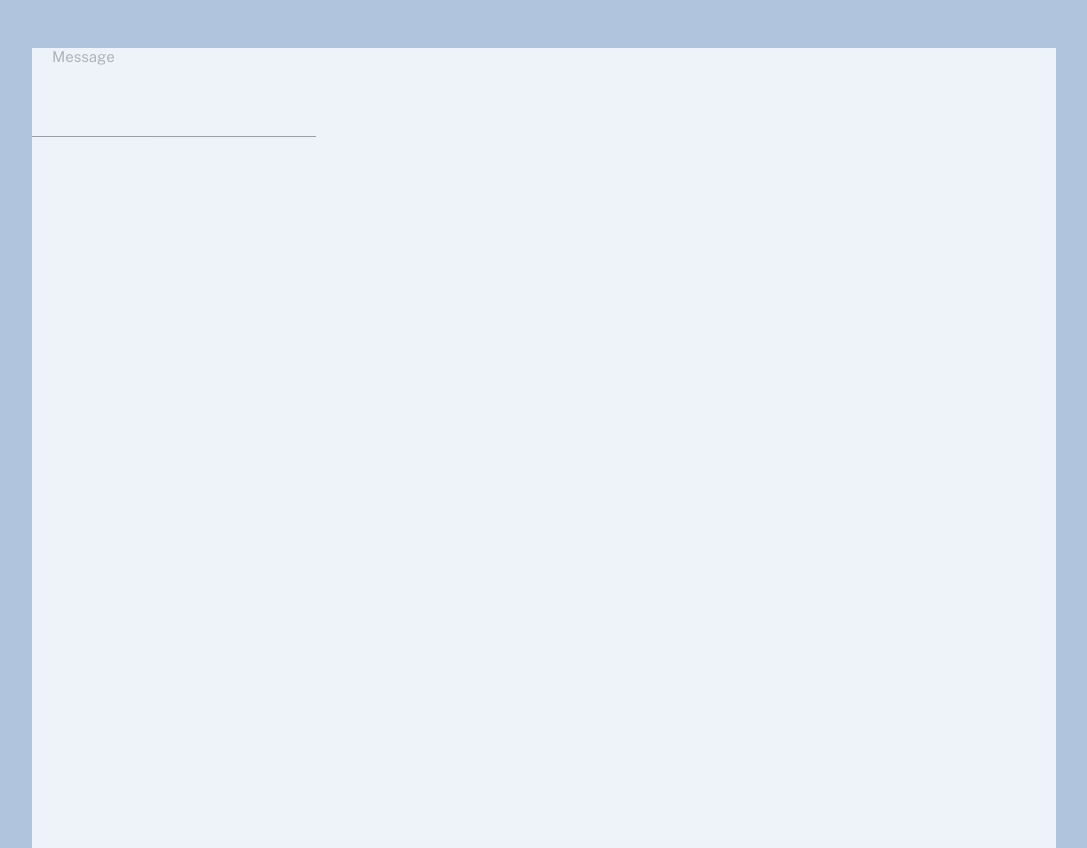
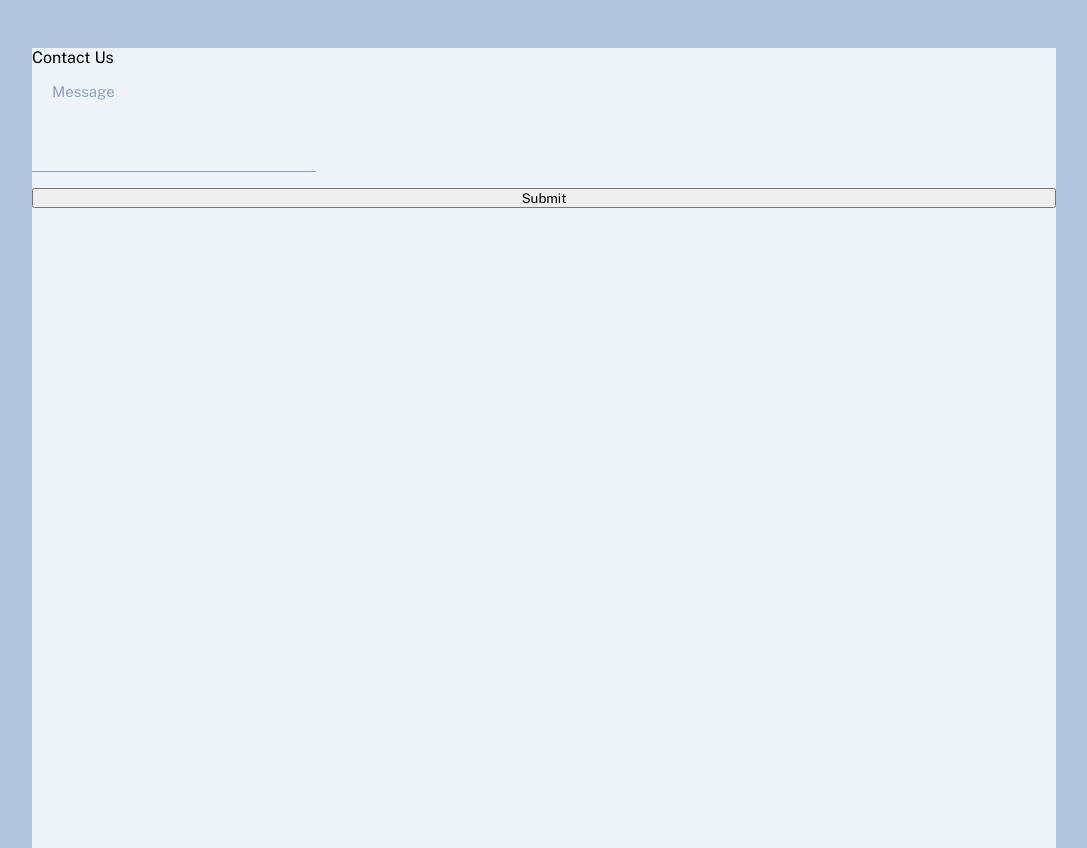
Before and after one commit to Abdulmajeedkutaibani/Majeed-Pay, a React (Create React App) app in the folder majeed-pay/: page / in a window 1280 px wide. Shown: the whole page, without its empty margins (96-1183 px from the left). Built offline with nearby package versions, Linux system fonts and the light colour scheme.

Commit message:
make active text-field with react

```diff
--- a/majeed-pay/src/App.js
+++ b/majeed-pay/src/App.js
@@ -1,6 +1,7 @@
-import Btn from './components/Btn';
 import TextField from './components/TextField';
 function App() {
+  // const eventHandler = () => {
+  //   console.log('this is a test');
   return (
     <div className='container'>
       <TextField />
--- a/majeed-pay/src/components/Btn.js
+++ b/majeed-pay/src/components/Btn.js
@@ -1,10 +1,10 @@
 import React from 'react';
 
-const Btn = ({ btnType, btnText }) => {
+const Btn = ({ btnType, btnText, onClick }) => {
   return (
-    <div className={btnType}>
+    <button onClick={onClick} className={btnType}>
       <span>{btnText}</span>
-    </div>
+    </button>
   );
 };
 
--- a/majeed-pay/src/components/TextField.js
+++ b/majeed-pay/src/components/TextField.js
@@ -1,10 +1,28 @@
 import React from 'react';
+import { useState } from 'react';
 
 const TextField = () => {
+  const [message, setMessage] = useState('Message');
+  const [textClass, setTextClass] = useState('');
+  const activeTextField = (e) => {
+    setMessage((e.target.value = ''));
+    setTextClass('error');
+  };
+
   return (
-    <div className='input-field'>
-      <textarea placeholder='Message'></textarea>
-    </div>
+    <form id='form'>
+      <label>Contact Us</label>
+      <textarea
+        className={textClass}
+        value={message}
+        id='text-input'
+        onChange={(e) => setMessage(e.target.value)}
+        onClick={activeTextField}
+
+        // onClick={setTextClass('error')}
+      ></textarea>
+      <button type='submit'>Submit</button>
+    </form>
   );
 };
 
--- a/majeed-pay/src/index.css
+++ b/majeed-pay/src/index.css
@@ -116,9 +116,12 @@ body {
 }
 
 /* Text Fields */
-.input-field {
+form {
+  display: flex;
+  flex-direction: column;
+  gap: 1rem;
 }
-.input-field textarea {
+textarea {
   padding-left: 20px;
   opacity: 0.5;
   border: none;
@@ -132,8 +135,11 @@ body {
   color: var(--secondary-color-1);
   resize: none;
 }
-.input-field textarea::placeholder {
+
+.error {
+  opacity: 1;
+  border-bottom: 1px red solid;
 }
-textarea:focus {
-  opacity: 1;
+.error::placeholder {
+  color: #ff0000;
 }
```
Also changed, not shown: majeed-pay/public/manifest.json.
